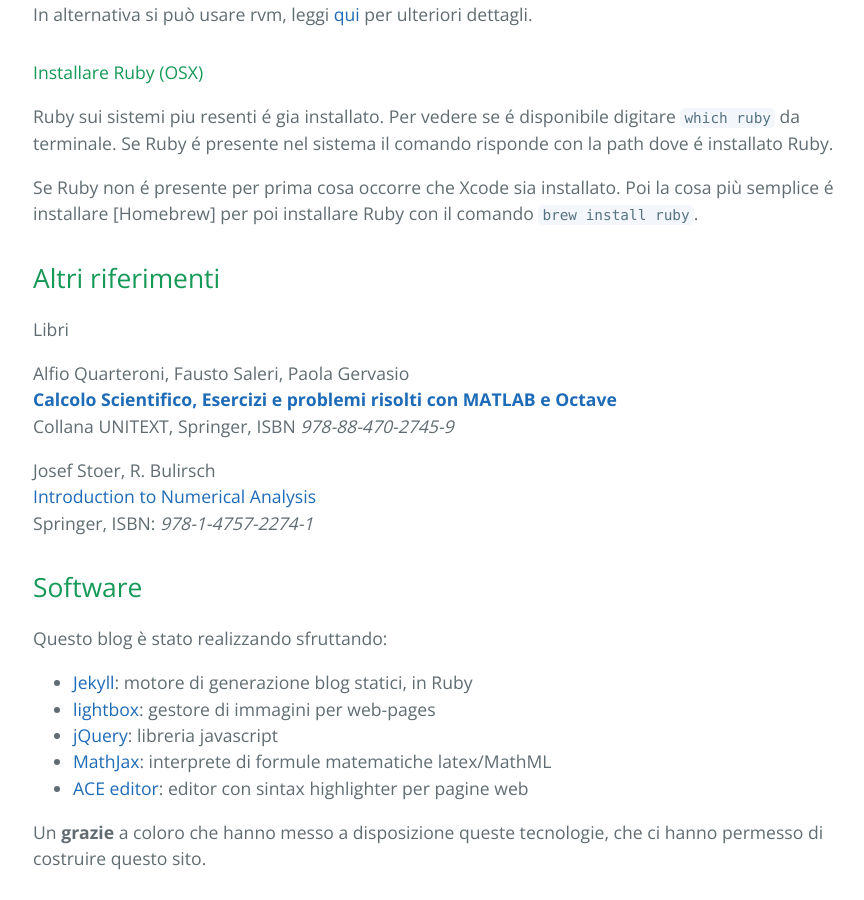
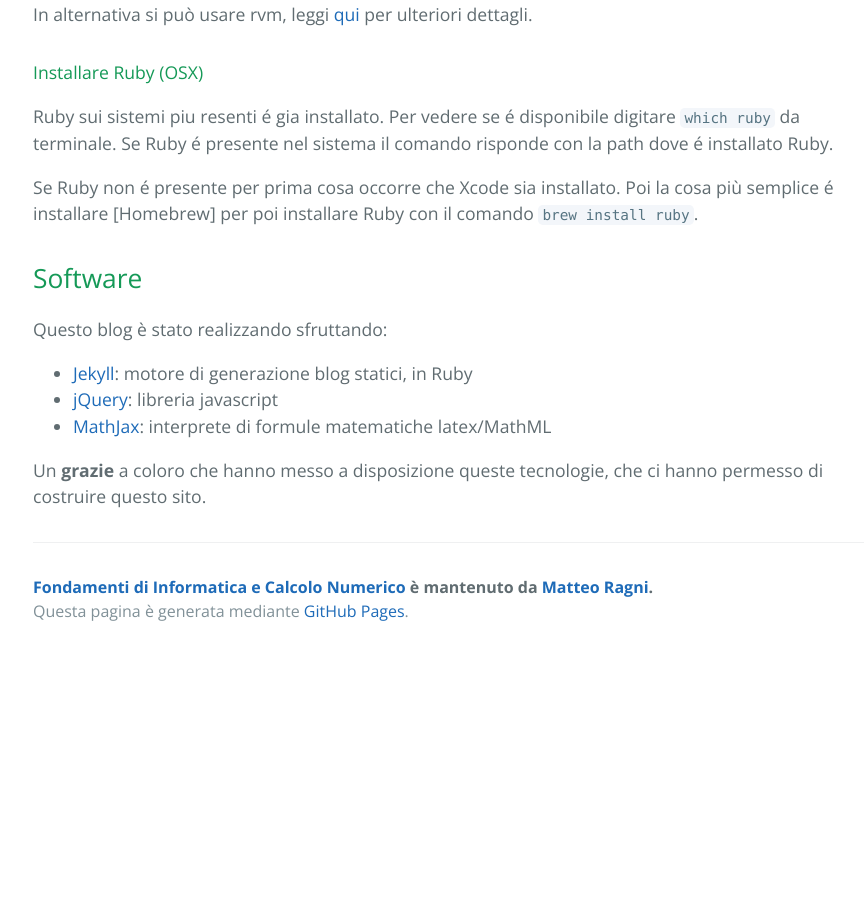
Before and after one commit to MatteoRagni/ncalc, a Jekyll site: the page built from about.md, in a window 1280 px wide and 900 px high, scrolled down 1446 px. Shown: the whole window, without its empty margins (191-1055 px from the left). Built offline with Jekyll 4.4.1, drawn with Linux system fonts in a browser that asks for light colours; after the commit the page ends 2101 px from its top, so only the background shows below that.

Commit message:
removed unrequired book

```diff
--- a/about.md
+++ b/about.md
@@ -48,35 +48,16 @@ Se Ruby non é presente per prima cosa occorre che Xcode sia installato. Poi la
 [editra]: http://editra.org/
 [rvm]: http://freegoweb.it/stream/ruby-e-rails-in-italiano-parte-1
 
-## Altri riferimenti
-
-Libri
-
-Alfio Quarteroni, Fausto Saleri, Paola Gervasio<br>
-[**Calcolo Scientifico, Esercizi e problemi risolti con MATLAB e Octave**][book1]<br>
-Collana UNITEXT, Springer, ISBN _978-88-470-2745-9_<br>
-
-Josef Stoer, R. Bulirsch<br>
-[Introduction to Numerical Analysis][book2]<br>
-Springer, ISBN: _978-1-4757-2274-1_<br>
-
 ## Software
 
 Questo blog è stato realizzando sfruttando:
 
  * [Jekyll][jj]: motore di generazione blog statici, in Ruby
- * [lightbox][ll]: gestore di immagini per web-pages
  * [jQuery][qq]: libreria javascript
  * [MathJax][mm]: interprete di formule matematiche latex/MathML
- * [ACE editor][aa]: editor con sintax highlighter per pagine web
 
 Un **grazie** a coloro che hanno messo a disposizione queste tecnologie, che ci hanno permesso di costruire questo sito.
 
-[book1]: http://www.springer.com/mathematics/book/978-88-470-2744-2
-[book2]: http://springer.libdl.ir/book/10.1007/978-1-4757-2272-7
 [jj]: http://jekyllrb.com/
-[ww]: https://github.com/xxuejie/webruby
-[ll]: http://lokeshdhakar.com/projects/lightbox2/
 [qq]: http://jquery.com
 [mm]: http://www.mathjax.org/
-[aa]: http://ace.c9.io/#nav=about
```
